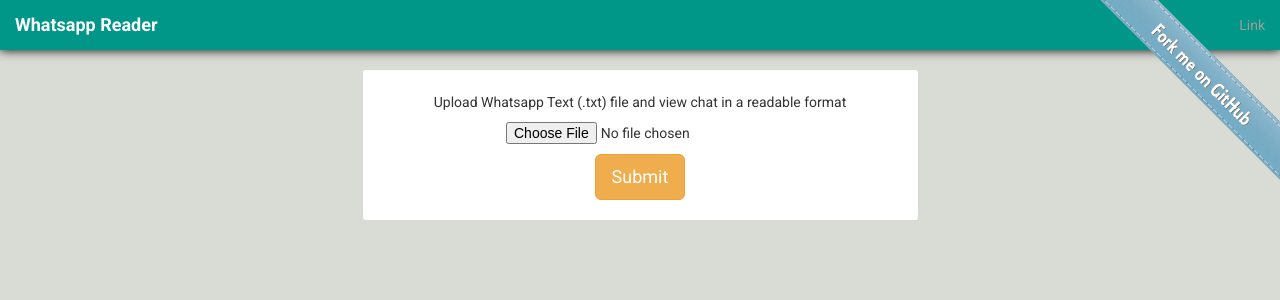
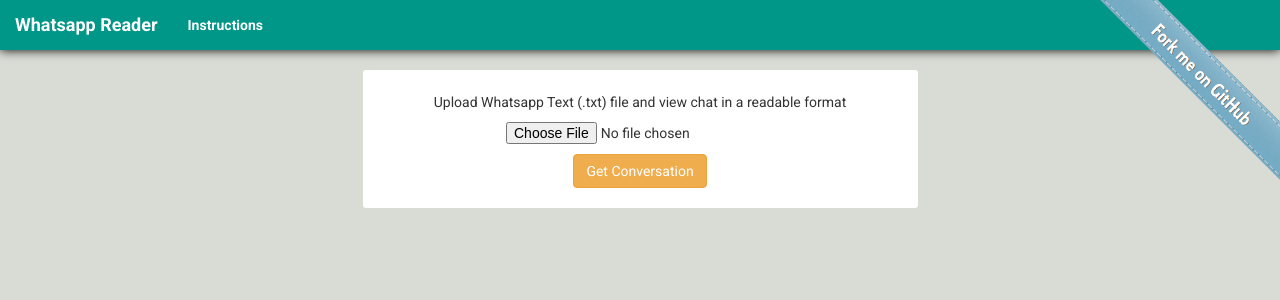
Before and after one commit to prabhakar267/WA-Reader, a PHP site: page / in a window 1280 px wide. Shown: the top 300 px of the page. Run offline with PHP 8.4, Linux system fonts and the light colour scheme; some libraries are stand-ins or nearby versions.

Commit message:
Instructions initialized

```diff
--- a/css/style.css
+++ b/css/style.css
@@ -16,6 +16,12 @@ nav.navbar{
 nav a.navbar-brand{
 	color: white !important;
 	font-weight: 900;
+}
+
+nav .navbar-nav li a{
+	color: white !important;
+	font-weight: 900;
+	cursor: pointer;
 }
 
 .github-image{
--- a/inc/navbar.inc.php
+++ b/inc/navbar.inc.php
@@ -1,4 +1,6 @@
-<a href="https://github.com/prabhakar267/whatsapp-reader" target="_blank"><img src="img/right-dusk-blue%402x.png" class="github-image"></a>
+<a href="https://github.com/prabhakar267/whatsapp-reader" target="_blank">
+    <img src="img/right-dusk-blue%402x.png" class="github-image visible-lg">
+</a>
 
 <nav class="navbar navbar-fixed-top navbar-inverse">
     <div class="container-fluid">
@@ -9,13 +11,31 @@
                 <span class="icon-bar"></span>
                 <span class="icon-bar"></span>
             </button>
-            <a class="navbar-brand" href="#">Whatsapp Reader</a>
+            <a class="navbar-brand" href="index.php"> Whatsapp Reader </a>
         </div>
 
         <div class="collapse navbar-collapse" id="bs-example-navbar-collapse-1">
-            <ul class="nav navbar-nav navbar-right">
-                <li><a href="#">Link</a></li>
+            <ul class="nav navbar-nav navbar-left">
+                <li><a data-toggle="modal" data-target="#myModal">Instructions</a></li>
             </ul>
         </div>
     </div>
 </nav>
+
+<div class="modal fade" id="myModal" tabindex="-1" role="dialog" aria-labelledby="myModalLabel">
+    <div class="modal-dialog" role="document">
+        <div class="modal-content">
+            <div class="modal-header">
+                <button type="button" class="close" data-dismiss="modal" aria-label="Close"><span aria-hidden="true">&times;</span></button>
+                <h4 class="modal-title" id="myModalLabel">Whatsapp Reader</h4>
+            </div>
+            <div class="modal-body">
+                ...
+            </div>
+            <div class="modal-footer">
+                <button type="button" class="btn btn-default" data-dismiss="modal">Close</button>
+                <!-- <button type="button" class="btn btn-primary">Save changes</button> -->
+            </div>
+        </div>
+    </div>
+</div>
--- a/index.php
+++ b/index.php
@@ -26,7 +26,7 @@ if(isset($_FILES['file'])){
                     Upload Whatsapp Text (.txt) file and view chat in a readable format<br>
                     <form action="" method="POST" enctype="multipart/form-data">
                         <input type="file" name="file">
-                        <input type="submit" class="btn btn-lg btn-warning" >
+                        <input type="submit" class="btn btn-warning" value="Get Conversation">
                     </form>
                 </div>
             </div>
--- a/read.php
+++ b/read.php
@@ -77,7 +77,7 @@ if($handle){
             echo '<span class="person' . $count . '"><img src="img/default-user-image.png">' . $name . '</span>';
         $count++;
     }
-    // unlink($filename);
+    unlink($filename);
 ?>
                 </div>
             </div>
```
